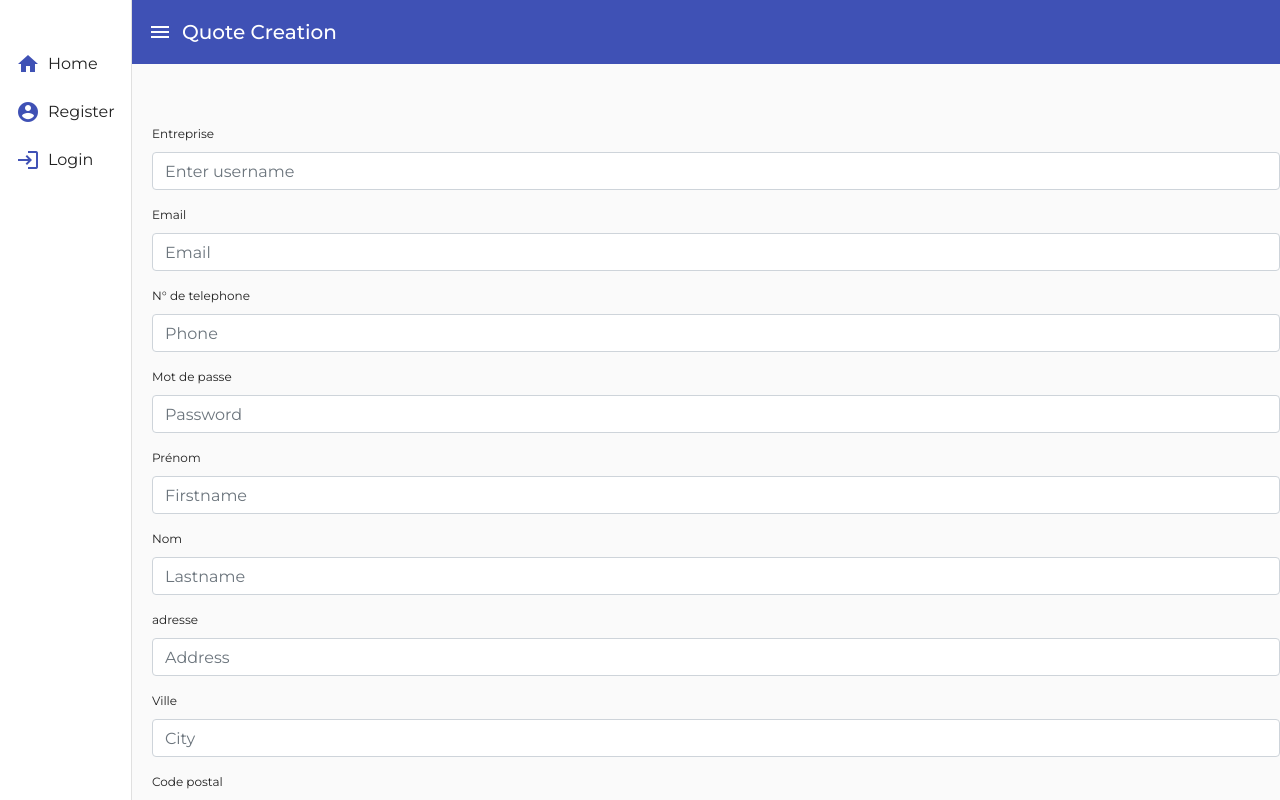
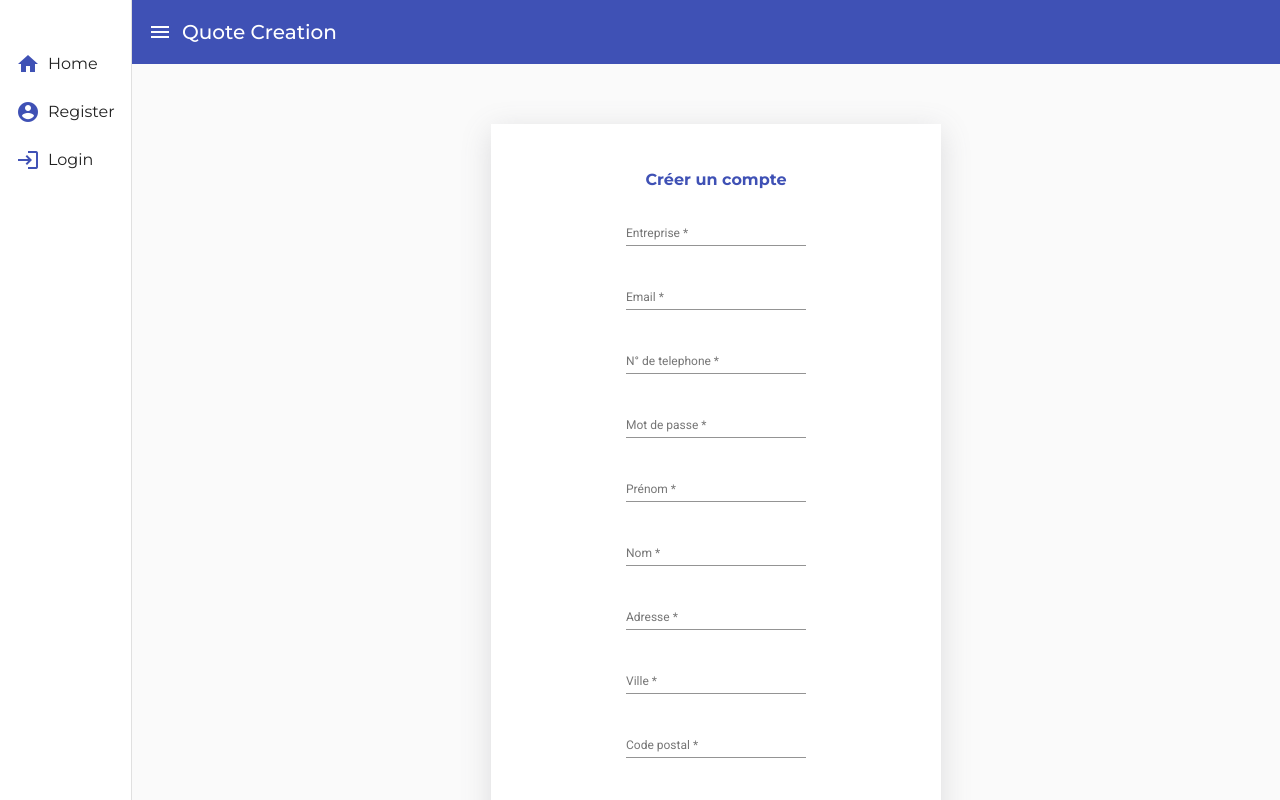
Before and after one commit to Dsaintgeorges/quote_create_app, an Angular app: page /register in a window 1280 px wide. Built offline with nearby package versions, Linux system fonts and the light colour scheme.

Commit message:
adding style

```diff
--- a/src/app/forms/login/login.component.css
+++ b/src/app/forms/login/login.component.css
@@ -0,0 +1,21 @@
+form{
+  display: flex;
+  flex-direction: column;
+  align-items: center;
+  margin-bottom: 50px;
+}
+.form-content{
+  width: 450px;
+  align-items: center;
+  display: flex;
+  flex-direction: column;
+  background-color: white;
+  padding-top: 40px;
+  padding-bottom: 40px;
+  box-shadow: rgba(100, 100, 111, 0.2) 0px 7px 29px 0px;
+}
+h1{
+  font-size: 16px;
+  font-weight: 700;
+  color: #3f51b5 ;
+}
--- a/src/app/forms/login/login.component.html
+++ b/src/app/forms/login/login.component.html
@@ -1,13 +1,20 @@
 <!--create login form-->
 <form [formGroup]="loginForm" (ngSubmit)="onSubmit()">
-  <div class="form-group">
-    <label for="email">Email address</label>
-    <input type="email" class="form-control" id="email" aria-describedby="emailHelp" placeholder="Enter email" formControlName="email">
-    <small id="emailHelp" class="form-text text-muted">We'll never share your email with anyone else.</small>
+  <div class="form-content">
+    <h1>Login</h1>
+    <div class="form-group">
+      <mat-form-field>
+        <mat-label>Adresse mail</mat-label>
+      <input matInput type="email"formControlName="email">
+      </mat-form-field>
+    </div>
+    <div class="form-group">
+      <mat-form-field>
+        <mat-label>Mot de passe</mat-label>
+      <input matInput type="password" formControlName="password">
+      </mat-form-field>
+    </div>
+    <button type="submit" class="btn btn-primary">Submit</button>
   </div>
-  <div class="form-group">
-    <label for="password">Password</label>
-    <input type="password" class="form-control" id="password" placeholder="Password" formControlName="password">
-  </div>
-  <button type="submit" class="btn btn-primary">Submit</button>
+
 </form>
--- a/src/app/forms/register/register.component.css
+++ b/src/app/forms/register/register.component.css
@@ -1,4 +1,8 @@
-
+h1{
+  font-size: 16px;
+  font-weight: 700;
+  color: #3f51b5 ;
+}
 .form-group {
     margin-bottom: 15px;
 }
@@ -9,3 +13,19 @@
 .invalid{
   color: #e3342f;
 }
+form{
+  display: flex;
+  flex-direction: column;
+  align-items: center;
+  margin-bottom: 50px;
+}
+.form-content{
+  width: 450px;
+  align-items: center;
+  display: flex;
+  flex-direction: column;
+  background-color: white;
+  padding-top: 40px;
+  padding-bottom: 40px;
+  box-shadow: rgba(100, 100, 111, 0.2) 0px 7px 29px 0px;
+}
--- a/src/app/forms/register/register.component.html
+++ b/src/app/forms/register/register.component.html
@@ -1,62 +1,87 @@
 
 <form [formGroup]="registerForm" (ngSubmit)="onRegisterSubmit()">
+  <div class="form-content">
+    <h1>Créer un compte</h1>
     <div class="form-group">
-    <label for="username">Entreprise</label>
-    <input type="text" class="form-control" id="username" formControlName="username"
-           placeholder="Enter username">
+      <mat-form-field>
+        <mat-label>Entreprise</mat-label>
+        <input matInput type="text" formControlName="username">
         <p *ngIf="f.username.errors && submitted" class="invalid">
           Vous n'avez pas de nom d'entreprise?
         </p>
+      </mat-form-field>
     </div>
     <div class="form-group">
-    <label for="email">Email</label>
-    <input type="text" class="form-control" id="email" formControlName="email" placeholder="Email">
+      <mat-form-field>
+        <mat-label>Email</mat-label>
+        <input matInput type="text" formControlName="email">
         <p *ngIf="f.email.errors && submitted" class="invalid">Veuillez entrer un email</p>
+      </mat-form-field>
     </div>
     <div class="form-group">
-      <label for="phone">N° de telephone</label>
-      <input type="text" class="form-control" id="phone" formControlName="phone" placeholder="Phone">
+      <mat-form-field>
+        <mat-label>N° de telephone</mat-label>
+        <input matInput type="text" formControlName="phone">
         <p *ngIf="f.phone.errors && submitted" class="invalid">Veuillez entrer un numéro de téléphone</p>
+      </mat-form-field>
     </div>
     <div class="form-group">
-    <label for="password">Mot de passe</label>
-    <input type="password" class="form-control" id="password" formControlName="password" placeholder="Password">
+      <mat-form-field>
+        <mat-label>Mot de passe</mat-label>
+        <input matInput type="password" formControlName="password">
+        <p *ngIf="f.password.errors && submitted" class="invalid">Veuillez entrer un mot de passe</p>
+      </mat-form-field>
     </div>
     <div class="form-group">
-    <label for="firstname">Prénom</label>
-    <input type="text" class="form-control" id="firstname" formControlName="firstname" placeholder="Firstname">
+      <mat-form-field>
+        <mat-label>Prénom</mat-label>
+        <input matInput type="text" formControlName="firstname">
         <p *ngIf="f.firstname.errors && submitted" class="invalid">Veuillez entrer un prénom</p>
+      </mat-form-field>
     </div>
     <div class="form-group">
-    <label for="lastname">Nom</label>
-    <input type="text" class="form-control" id="lastname" formControlName="lastname" placeholder="Lastname">
+      <mat-form-field>
+        <mat-label>Nom</mat-label>
+        <input matInput type="text" formControlName="lastname">
         <p *ngIf="f.lastname.errors && submitted" class="invalid">Veuillez entrer un nom</p>
+      </mat-form-field>
     </div>
     <div class="form-group">
-    <label for="address">adresse</label>
-    <input type="text" class="form-control" id="address" formControlName="address" placeholder="Address">
+      <mat-form-field>
+        <mat-label>Adresse</mat-label>
+        <input matInput type="text"  formControlName="address" >
         <p *ngIf="f.address.errors && submitted" class="invalid">Veuillez entrer une adresse</p>
+      </mat-form-field>
     </div>
     <div class="form-group">
-    <label for="city">Ville</label>
-    <input type="text" class="form-control" id="city" formControlName="city" placeholder="City">
+      <mat-form-field>
+        <mat-label>Ville</mat-label>
+        <input matInput type="text"  formControlName="city" >
         <p *ngIf="f.city.errors && submitted" class="invalid">Veuillez entrer une ville</p>
+      </mat-form-field>
     </div>
     <div class="form-group">
-    <label for="zipcode">Code postal</label>
-    <input type="text" class="form-control" id="zipcode" formControlName="zipcode" placeholder="zipcode">
+      <mat-form-field>
+        <mat-label>Code postal</mat-label>
+        <input matInput type="text" formControlName="zipcode" >
         <p *ngIf="f.zipcode.errors && submitted" class="invalid">Veuillez entrer un code postal</p>
+      </mat-form-field>
     </div>
     <div class="form-group">
-      <label for="state">Etat</label>
-      <input type="text" class="form-control" id="state" formControlName="state" placeholder="state">
+      <mat-form-field>
+        <mat-label>Etat</mat-label>
+        <input matInput type="text" formControlName="state" >
         <p *ngIf="f.state.errors && submitted" class="invalid">Veuillez entrer un état</p>
+      </mat-form-field>
     </div>
     <div class="form-group">
-    <label for="vatnumber">TVA</label>
-    <input type="text" class="form-control" id="vatnumber"
-           formControlName="vatnumber" placeholder="VAT"
+      <mat-form-field>
+        <mat-label>N° de TVA</mat-label>
+        <input matInput type="text" formControlName="vatnumber"
                [ngClass]="{ 'is-invalid': f.vatnumber.errors }">
         <p class="invalid" *ngIf="f.vatnumber.errors">Veuillez saisir un numéro de tva valide</p>
+      </mat-form-field>
     </div>
     <button type="submit" class="btn btn-primary">Submit</button>
+  </div>
+</form>
```
Lines whose indentation alone changed are shown as unchanged.
